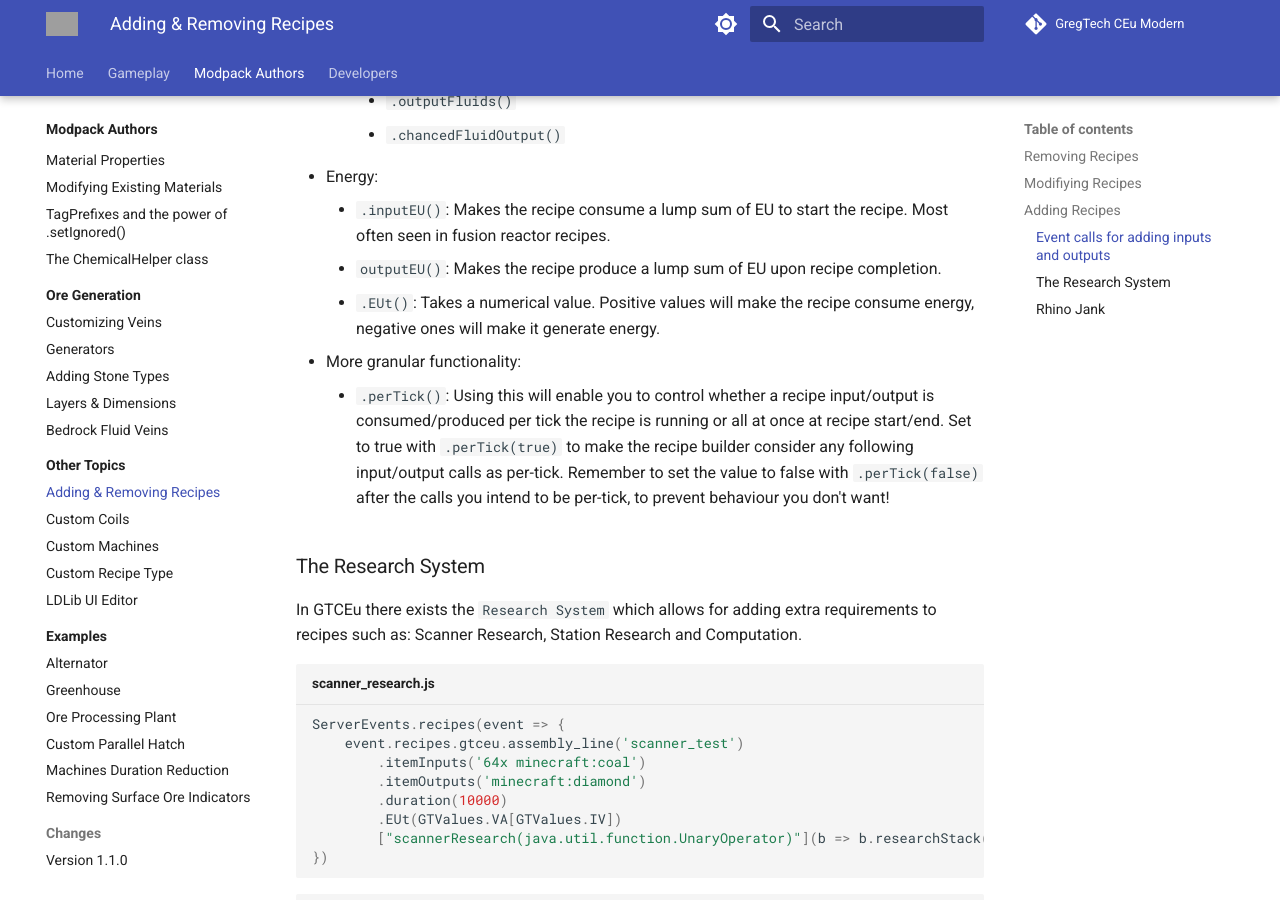
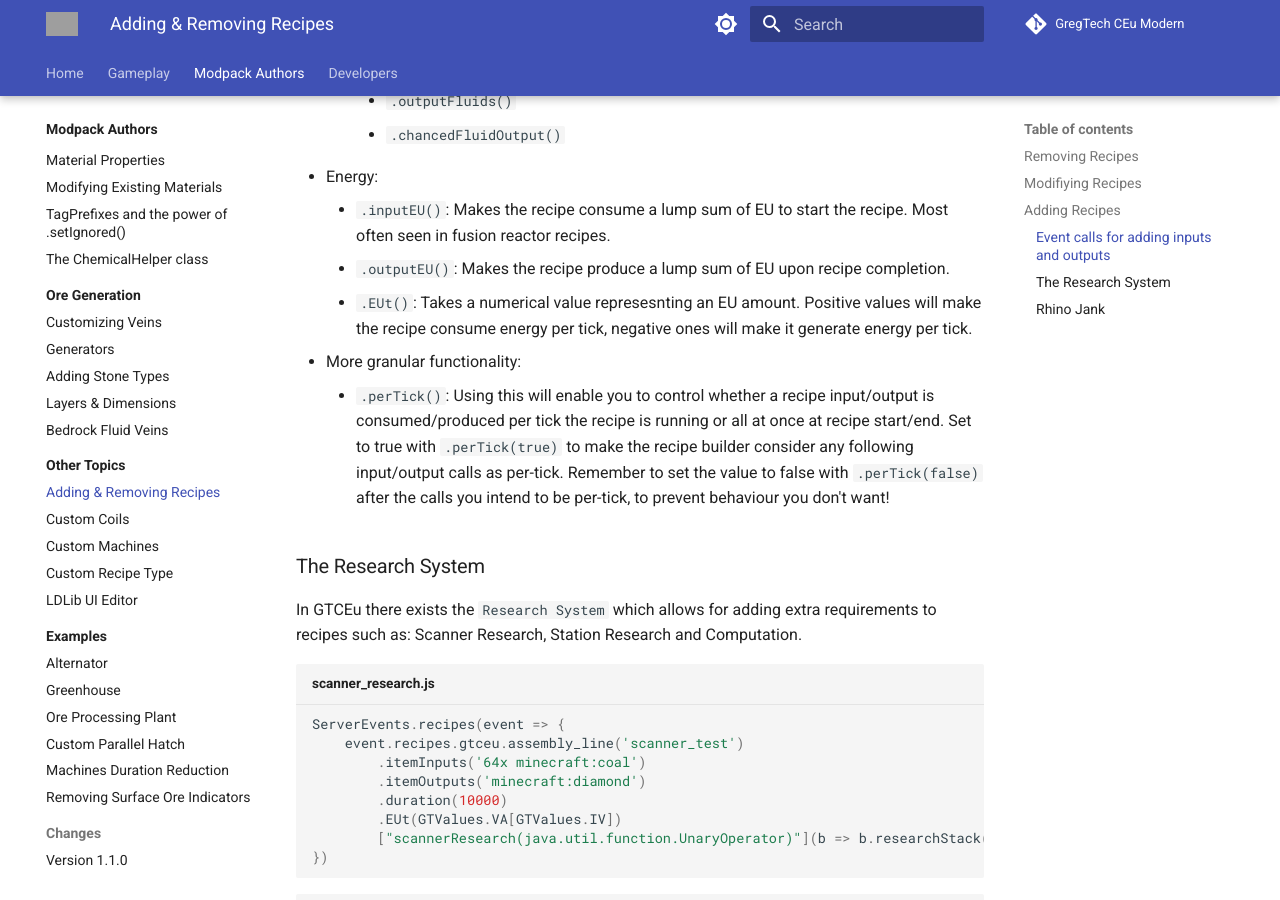
Before and after one commit to GregTechCEu/gtceu-modern-docs, an MkDocs documentation site: the page built from docs/Modpacks/Other-Topics/Adding-and-Removing-Recipes.md, in a window 1280 px wide and 900 px high, scrolled down 2269 px. Built offline with MkDocs 1.6.1 and Material for MkDocs 9.7.7, drawn with Linux system fonts in a browser that asks for light colours; comment, search, counter and statistics services are not loaded; grey boxes are pictures that could not be loaded.

Commit message:
Update Adding-and-Removing-Recipes.md
Minor punctuation corrections and clarifications.

```diff
--- a/docs/Modpacks/Other-Topics/Adding-and-Removing-Recipes.md
+++ b/docs/Modpacks/Other-Topics/Adding-and-Removing-Recipes.md
@@ -91,8 +91,8 @@
         - `.chancedFluidOutput()`
 - Energy:
     - `.inputEU()`: Makes the recipe consume a lump sum of EU to start the recipe. Most often seen in fusion reactor recipes.
-    -  `outputEU()`: Makes the recipe produce a lump sum of EU upon recipe completion.
-    - `.EUt()`: Takes a numerical value. Positive values will make the recipe consume energy, negative ones will make it generate energy.
+    - `.outputEU()`: Makes the recipe produce a lump sum of EU upon recipe completion.
+    - `.EUt()`: Takes a numerical value represesnting an EU amount. Positive values will make the recipe consume energy per tick, negative ones will make it generate energy per tick.
 - More granular functionality:
     - `.perTick()`: Using this will enable you to control whether a recipe input/output is consumed/produced per tick the recipe is running or all at once at recipe start/end. Set to true with `.perTick(true)` to make the recipe builder consider any following input/output calls as per-tick. Remember to set the value to false with `.perTick(false)` after the calls you intend to be per-tick, to prevent behaviour you don't want!
 
```
